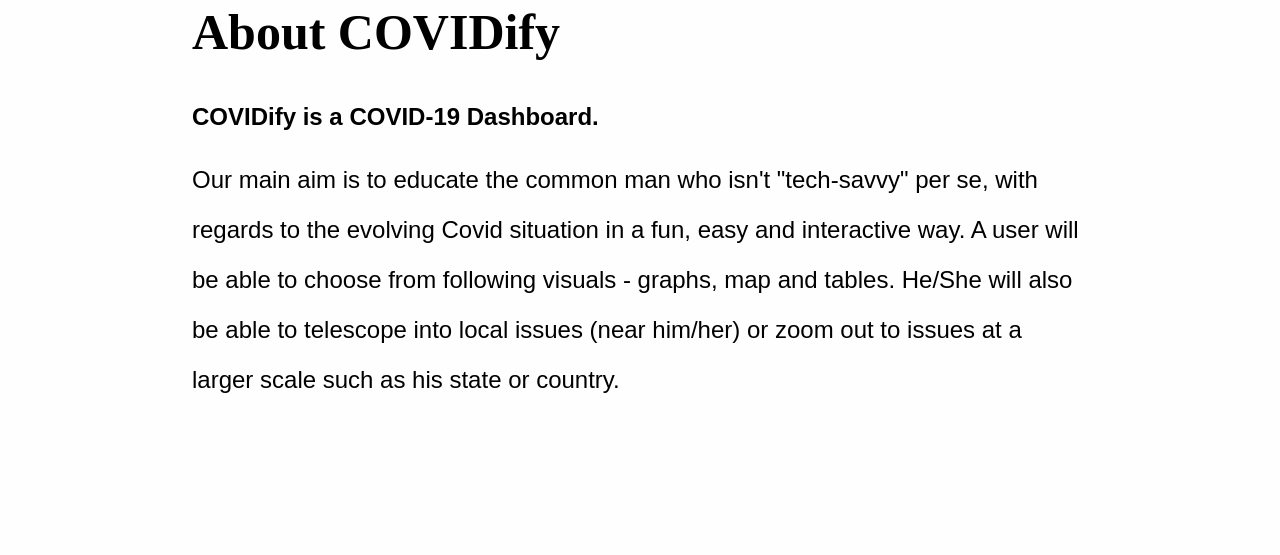
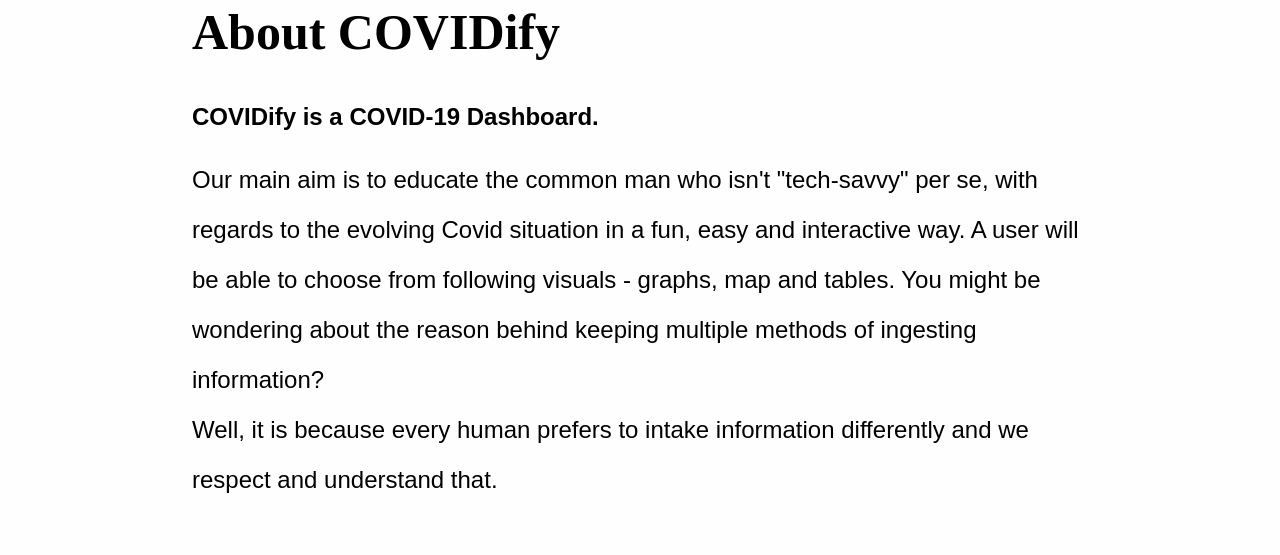
Before and after one commit to rohit0110/Covidify, a plain HTML site: page index.html in a window 1280 px wide. Shown: the part 927-1482 px from the top of the page. Drawn offline with nearby package versions, Linux system fonts and the light colour scheme; no server answers.

Commit message:
About text updated

```diff
--- a/index.html
+++ b/index.html
@@ -49,7 +49,7 @@ COVIDify is a COVID-19 Dashboard.</h2>
 
 A user will be able to choose from following visuals - graphs, map and tables.
 
-He/She will also be able to telescope into local issues (near him/her) or zoom out to issues at a larger scale such as his state or country.</p>
+You might be wondering about the reason behind keeping multiple methods of ingesting information?<br> Well, it is because every human prefers to intake information differently and we respect and understand that.</p>
 </div>
 </section>
 
```
